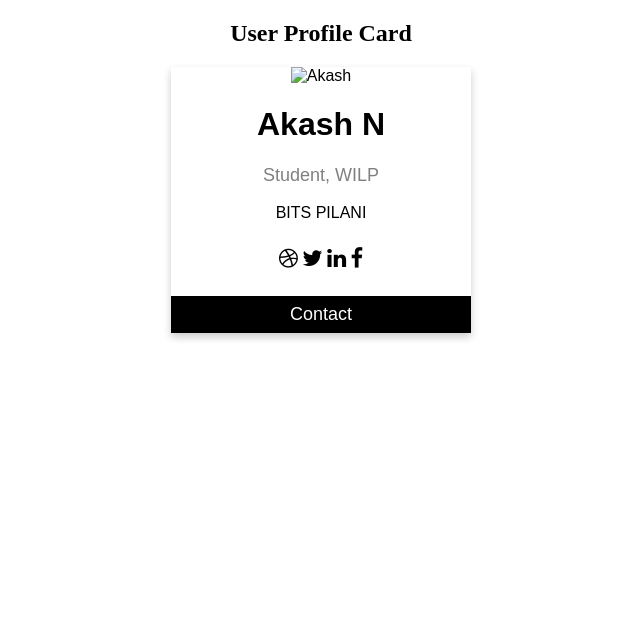
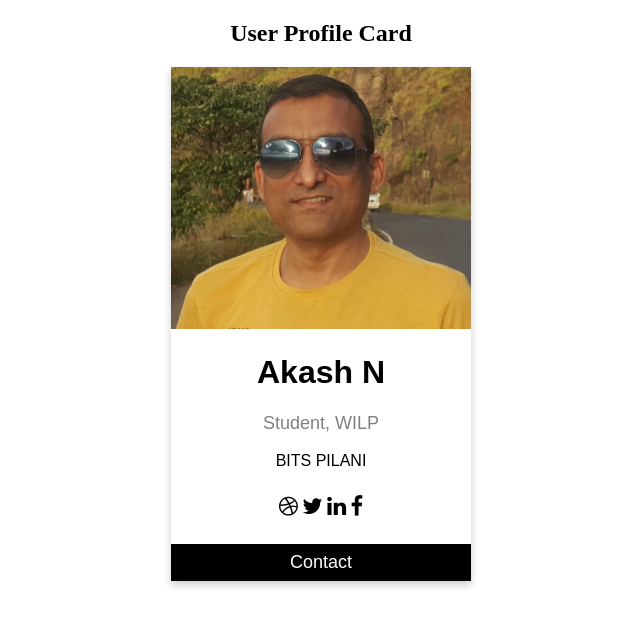
Before and after one commit to 2020MT93150/2020mt93150.github.io, a plain HTML site: page index.html in a window 1280 px wide. Shown: the whole page, without its empty margins (319-959 px from the left). Drawn offline with Linux system fonts and the light colour scheme.

Commit message:
Update index.html

```diff
--- a/index.html
+++ b/index.html
@@ -45,7 +45,7 @@ button:hover, a:hover {
 <h2 style="text-align:center">User Profile Card</h2>
 
 <div class="card">
-  <img src="6D9FABD0-3E64-4420-9553-80B590C2F429_1_201_a.jpg" alt="Akash" style="width:100%">
+  <img src="6D9FABD0-3E64-4420-9553-80B590C2F429_1_201_a.jpeg" alt="Akash" style="width:100%">
   <h1>Akash N</h1>
   <p class="title">Student, WILP </p>
   <p>BITS PILANI</p>
```
